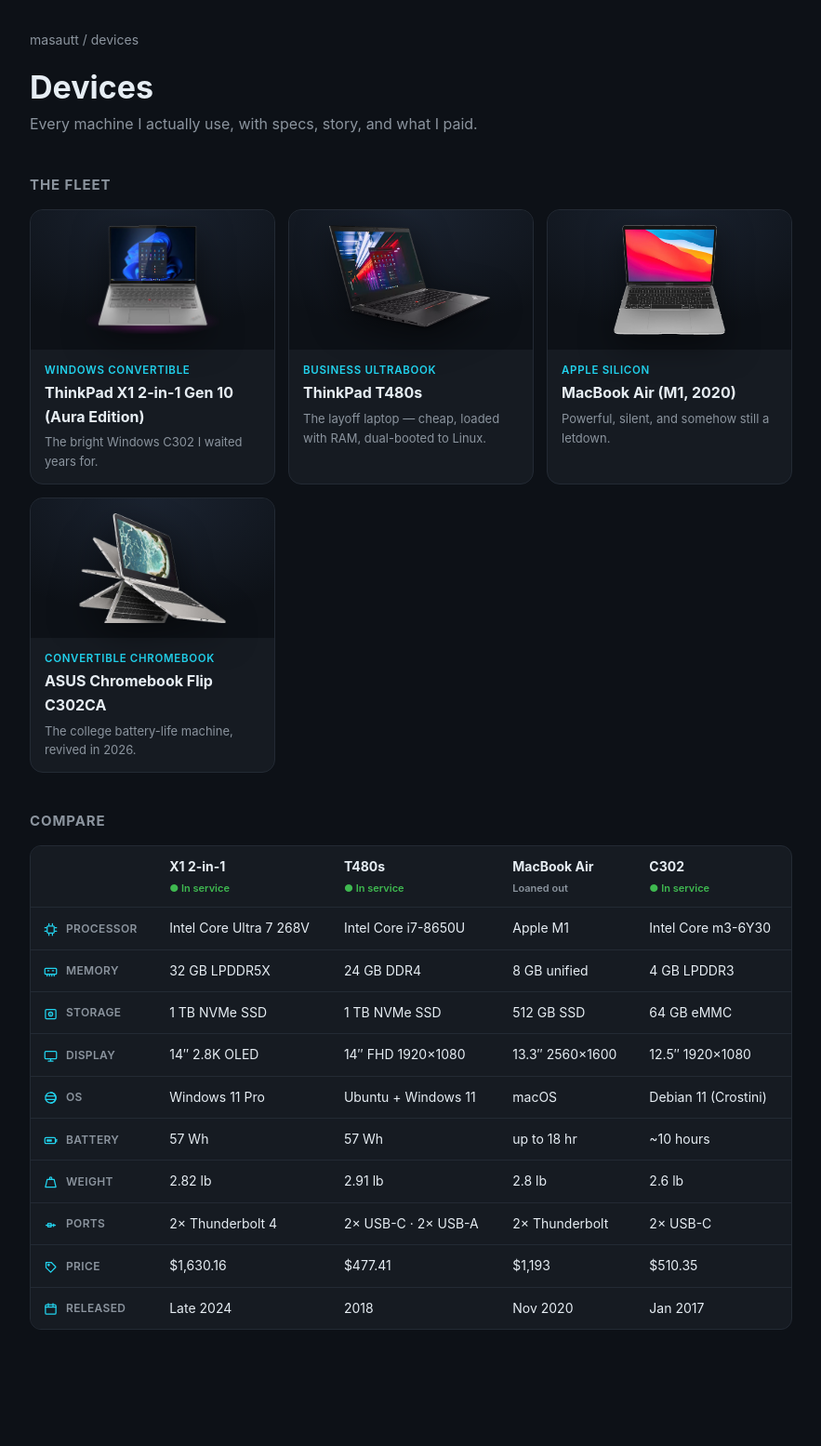
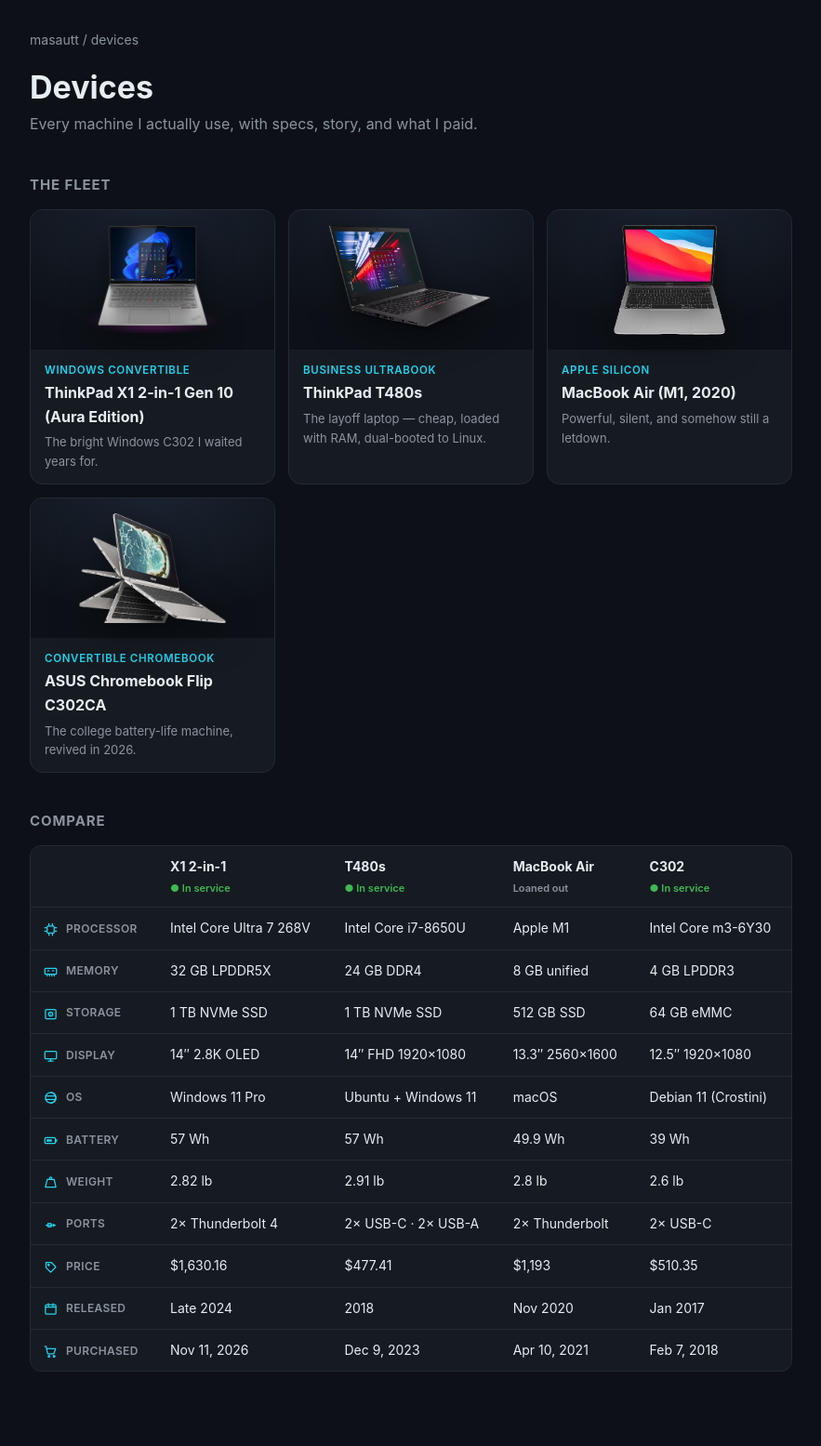
Before and after one commit to masautt/masautt.github.io, a Jekyll site: the page built from devices/index.html, in a window 1280 px wide. Shown: the whole page at 93% size, without its empty margins (198-1081 px from the left). Built offline with Jekyll 4.4.1, drawn with Linux system fonts in a browser that asks for light colours; before the commit the page ends 1510 px from its top, so only the background shows below that.

Commit message:
feat(devices): standardize battery to Wh, add Purchased row to compare

```diff
--- a/_devices/asus-c302.md
+++ b/_devices/asus-c302.md
@@ -7,6 +7,7 @@
 status: active            # active | retired | stored | loaned
 compiled: 2026-07-01
 order: 4
+purchased: "Feb 7, 2018"
 
 hero: /assets/devices/asus-c302-hero.png
 hero_alt: ASUS Chromebook Flip C302 shown in multiple 360-degree hinge positions
@@ -22,7 +23,7 @@
   - { icon: storage, k: Storage,   v: "64 GB eMMC",         note: "+ microSD slot" }
   - { icon: display, k: Display,   v: "12.5″ 1920×1080",    note: "IPS touch · 360° flip" }
   - { icon: os,      k: OS today,  v: "Debian 11 (Crostini)", note: "kernel 5.15.108" }
-  - { icon: battery, k: Battery,   v: "~10 hours",          note: "the reason I bought it" }
+  - { icon: battery, k: Battery,   v: "39 Wh",               note: "~10 hr real-world · the reason I bought it" }
   - { icon: weight,  k: Weight,    v: "2.6 lb",             note: "1,180 g · aluminum" }
   - { icon: ports,   k: Ports,     v: "2× USB-C",           note: "microSD · 3.5mm" }
   - { icon: price,   k: Paid,      v: "$510.35",            note: "all-in · Feb 7 2018" }
--- a/_devices/macbook-air-m1.md
+++ b/_devices/macbook-air-m1.md
@@ -7,6 +7,7 @@
 status: loaned            # active | retired | stored | loaned
 compiled: 2026-07-01
 order: 3
+purchased: "Apr 10, 2021"
 
 hero: /assets/devices/macbook-air-m1-hero.png
 hero_alt: Space Gray Apple MacBook Air (M1, 2020), open, front view
@@ -23,7 +24,7 @@
   - { icon: display,  k: Display,   v: "13.3″ 2560×1600",    note: "Retina · P3 · 400 nits" }
   - { icon: lock,     k: Ext. displays, v: "1 external max", note: "M1 hardware limit" }
   - { icon: os,       k: OS,        v: "macOS",              note: "shipped Big Sur 11" }
-  - { icon: battery,  k: Battery,   v: "up to 18 hr",        note: "fanless — silent" }
+  - { icon: battery,  k: Battery,   v: "49.9 Wh",            note: "up to 18 hr web · fanless, silent" }
   - { icon: weight,   k: Weight,    v: "2.8 lb",             note: "1,290 g · Touch ID" }
   - { icon: ports,    k: Ports,     v: "2× Thunderbolt",     note: "USB4 · 3.5mm" }
   - { icon: price,    k: Paid,      v: "$1,193",             note: "refurb · Apr 10 2021" }
--- a/_devices/thinkpad-t480s.md
+++ b/_devices/thinkpad-t480s.md
@@ -7,6 +7,7 @@
 status: active            # active | retired | stored | loaned
 compiled: 2026-07-01
 order: 2
+purchased: "Dec 9, 2023"
 
 hero: /assets/devices/thinkpad-t480s-hero.png
 hero_alt: Lenovo ThinkPad T480s, black business ultrabook, open, front three-quarter view
--- a/_devices/thinkpad-x1-2in1-gen10.md
+++ b/_devices/thinkpad-x1-2in1-gen10.md
@@ -7,6 +7,7 @@
 status: active            # active | retired | stored | loaned
 compiled: 2026-07-01
 order: 1
+purchased: "Nov 11, 2026"
 
 hero: /assets/devices/thinkpad-x1-2in1-gen10-hero.png
 hero_alt: Lenovo ThinkPad X1 2-in-1 Gen 10 Aura Edition, open, front three-quarter view
--- a/_includes/spec-icons.html
+++ b/_includes/spec-icons.html
@@ -15,6 +15,7 @@
 {%- when "support" -%}<svg viewBox="0 0 24 24" fill="none" stroke="currentColor" stroke-width="2" stroke-linecap="round" stroke-linejoin="round"><path d="M12 3l7 3v6c0 4.5-3 7.5-7 9-4-1.5-7-4.5-7-9V6l7-3z"/><path d="M9.5 12l1.8 1.8L15 10"/></svg>
 {%- when "calendar" -%}<svg viewBox="0 0 24 24" fill="none" stroke="currentColor" stroke-width="2" stroke-linecap="round" stroke-linejoin="round"><rect x="3" y="5" width="18" height="16" rx="2"/><path d="M3 9h18M8 3v4M16 3v4"/></svg>
 {%- when "gpu" -%}<svg viewBox="0 0 24 24" fill="none" stroke="currentColor" stroke-width="2" stroke-linecap="round" stroke-linejoin="round"><rect x="2" y="6" width="20" height="12" rx="1.5"/><circle cx="9" cy="12" r="2.5"/><circle cx="16" cy="12" r="1.5"/><path d="M2 18v2M6 18v2"/></svg>
+{%- when "cart" -%}<svg viewBox="0 0 24 24" fill="none" stroke="currentColor" stroke-width="2" stroke-linecap="round" stroke-linejoin="round"><circle cx="9" cy="20" r="1.4"/><circle cx="18" cy="20" r="1.4"/><path d="M2 3h2.2l2.4 12.1a1 1 0 0 0 1 .8h9a1 1 0 0 0 1-.8L20.5 7H5.2"/></svg>
 {%- when "link" -%}<svg viewBox="0 0 24 24" fill="none" stroke="currentColor" stroke-width="2" stroke-linecap="round" stroke-linejoin="round"><path d="M10 13a5 5 0 0 0 7 0l3-3a5 5 0 0 0-7-7l-1 1M14 11a5 5 0 0 0-7 0l-3 3a5 5 0 0 0 7 7l1-1"/></svg>
 {%- when "lock" -%}<svg viewBox="0 0 24 24" fill="none" stroke="currentColor" stroke-width="2" stroke-linecap="round" stroke-linejoin="round"><rect x="4" y="10" width="16" height="11" rx="2"/><path d="M8 10V7a4 4 0 0 1 8 0v3"/></svg>
 {%- else -%}<svg viewBox="0 0 24 24" fill="none" stroke="currentColor" stroke-width="2" stroke-linecap="round" stroke-linejoin="round"><rect x="4" y="4" width="16" height="16" rx="2"/><circle cx="12" cy="12" r="2"/></svg>
--- a/devices/index.html
+++ b/devices/index.html
@@ -55,6 +55,12 @@
         {% endfor %}
       </tr>
     {% endfor %}
+      <tr>
+        <td class="rowhead"><span class="ic">{% include spec-icons.html name="cart" %}</span>Purchased</td>
+        {% for d in devices %}
+          <td>{% if d.purchased %}{{ d.purchased }}{% else %}<span class="dash">—</span>{% endif %}</td>
+        {% endfor %}
+      </tr>
   </tbody>
 </table>
 </div>
```
